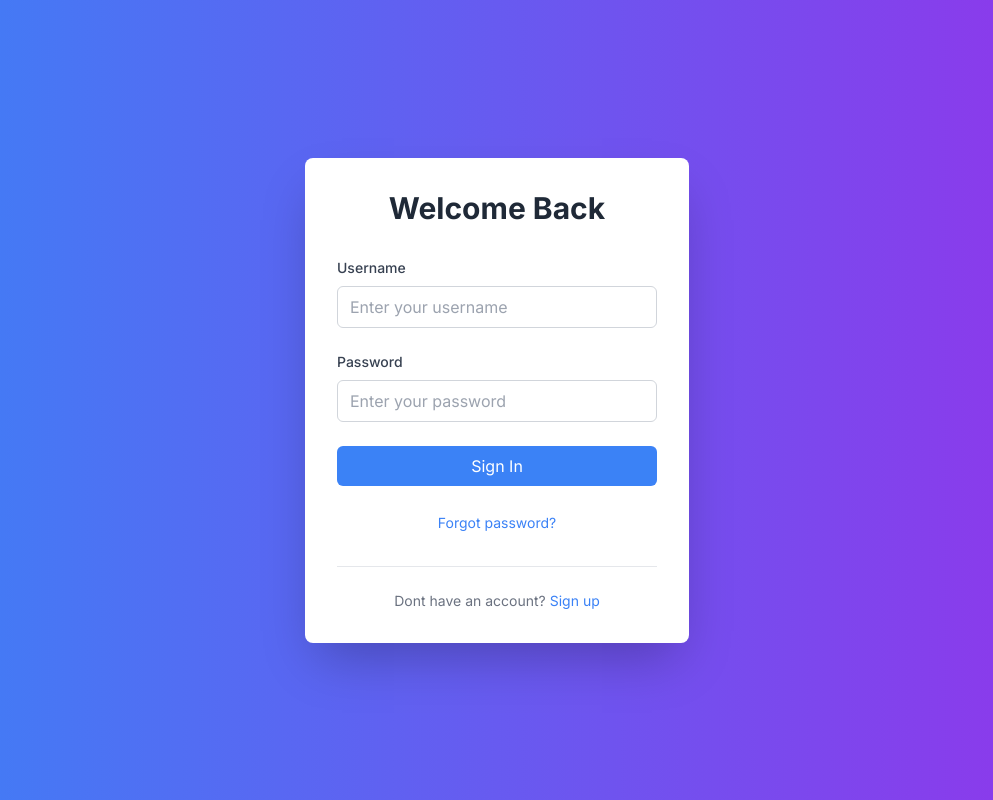
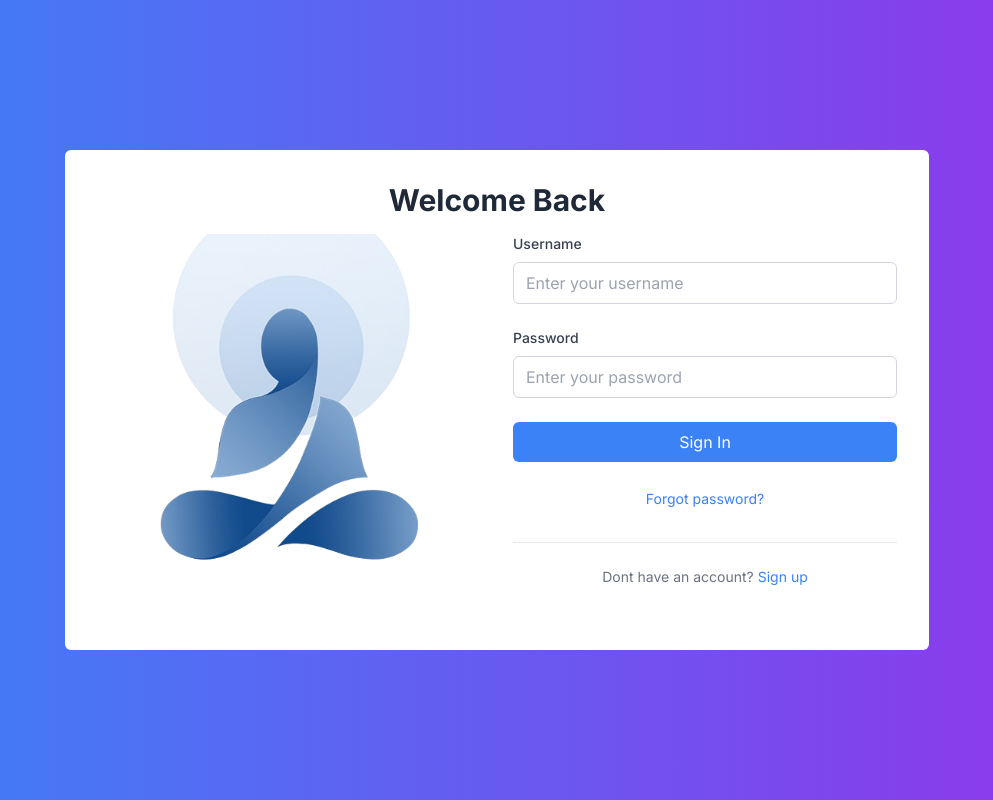
Before and after one commit to mindoraRwanda/Mindora-Dashboard, a Next.js app: page / in a window 1280 px wide. Shown: the whole page, without its empty margins (143-1136 px from the left). Built offline with nearby package versions, Linux system fonts and the light colour scheme.

Commit message:
Login updated

```diff
--- a/app/page.tsx
+++ b/app/page.tsx
@@ -2,6 +2,7 @@
 
 import { useState } from 'react';
 import { useRouter } from 'next/navigation';
+import Image from 'next/image';
 
 export default function LoginPage() {
   const [username, setUsername] = useState('');
@@ -16,11 +17,28 @@ export default function LoginPage() {
 
   return (
     <div className="min-h-screen flex items-center justify-center bg-gradient-to-r from-blue-500 to-purple-600">
-      <div className="bg-white p-8 rounded-lg shadow-2xl w-96 transform transition-all hover:scale-105">
-        <h1 className="text-3xl font-bold text-center text-gray-800 mb-8">Welcome Back</h1>
+      <div className="bg-white flex flex-col items-center rounded-md p-8 space-y-4">
+
+        <h1 className="text-3xl font-bold text-center text-gray-800">Welcome Back</h1>
+
+        <div className="flex space-x-8">
+          <div className="rounded-lg w-96 h-96 flex items-center justify-center">
+            <Image
+              src="/Images/mindola-logo.png"
+              alt="logo"
+              objectFit="cover"
+              height={384}
+              width={384}
+              quality={100}
+            />
+          </div>
+          <div className="rounded-lg w-96">
             <form onSubmit={handleSubmit} className="space-y-6">
               <div>
-            <label htmlFor="username" className="text-sm font-medium text-gray-700 block mb-2">
+                <label
+                  htmlFor="username"
+                  className="text-sm font-medium text-gray-700 block mb-2"
+                >
                   Username
                 </label>
                 <input
@@ -33,7 +51,10 @@ export default function LoginPage() {
                 />
               </div>
               <div>
-            <label htmlFor="password" className="text-sm font-medium text-gray-700 block mb-2">
+                <label
+                  htmlFor="password"
+                  className="text-sm font-medium text-gray-700 block mb-2"
+                >
                   Password
                 </label>
                 <input
@@ -65,5 +86,7 @@ export default function LoginPage() {
             </div>
           </div>
         </div>
+      </div>
+    </div>
   );
 }
```
Also changed, not shown: public/Images/mindola-logo.png (added). Lines whose indentation alone changed are shown as unchanged.
